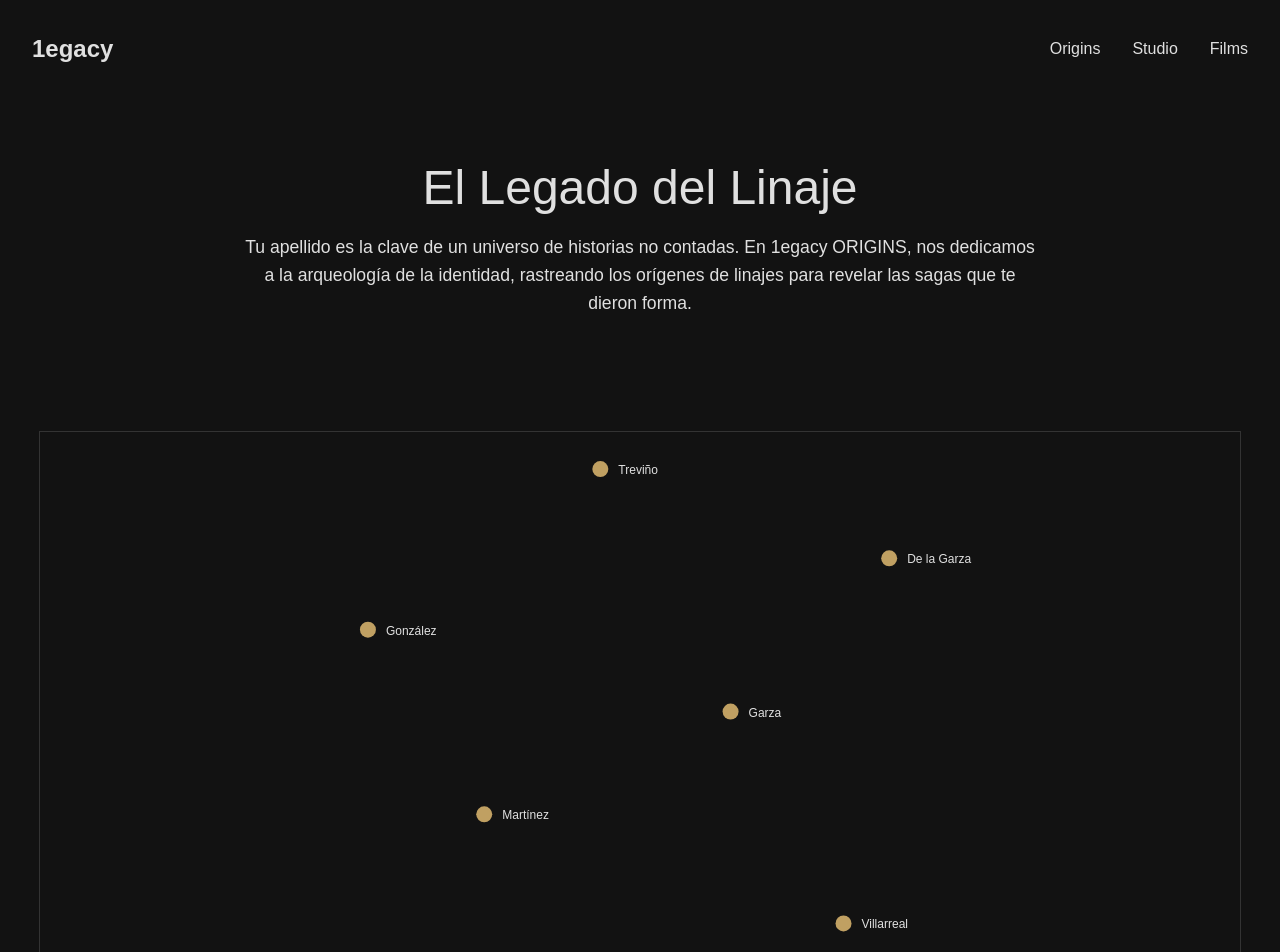
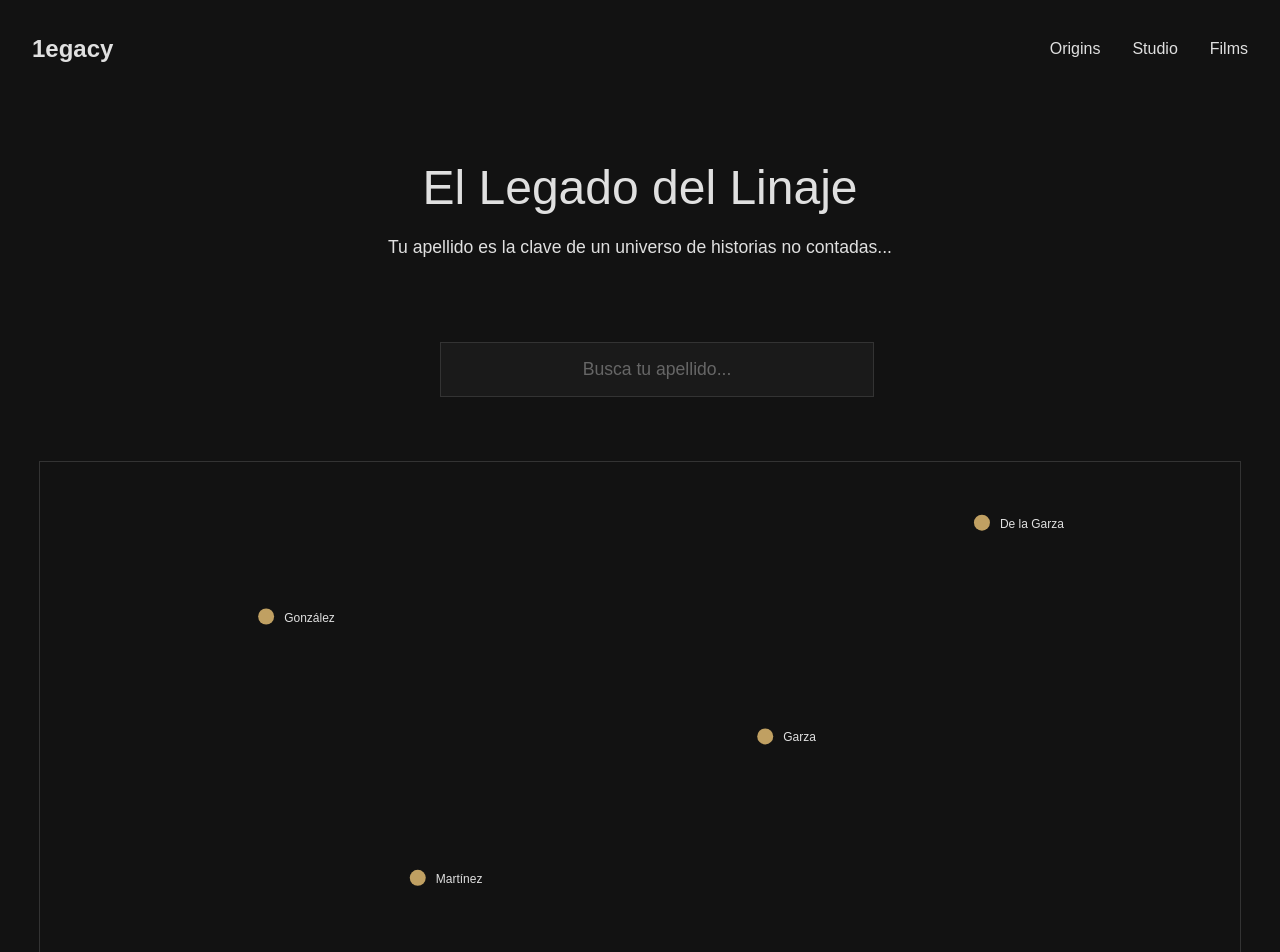
Before and after one commit to edgarcasasc/1egacy-frontend, a SvelteKit app: page /origins in a window 1280 px wide. Shown: the top 952 px of the page. Built offline with nearby package versions, Linux system fonts and the light colour scheme.

Commit message:
FEATURE: Completada la Constelación con buscador y captura de leads para apellidos no encontrados

```diff
--- a/src/routes/origins/+page.svelte
+++ b/src/routes/origins/+page.svelte
@@ -3,64 +3,61 @@
   import * as d3 from 'd3';
   import LinajeModal from '../../components/LinajeModal.svelte';
 
+  // --- VARIABLES DE ESTADO ---
   let mostrarModal = false;
   let linajeSeleccionado = null;
+  let terminoBusqueda = '';
+  let svgElement;
 
-  const linajes = [
-    {
-      id: 'Garza',
-      introduccion: 'El linaje Garza, arraigado en la nobleza del norte de España, es sinónimo de resiliencia y liderazgo...',
-      articulos: [{ titulo: 'Los Garza y la Fundación de Monterrey', url: '/blog/garza-1' }]
-    },
-    {
-      id: 'Martínez',
-      introduccion: 'Descubre la historia de los Martínez, un linaje de artesanos y pioneros que dejaron su huella...',
-      articulos: [
-        { titulo: 'El Arte Perdido de la Forja: El Legado Martínez', url: '/blog/martinez-1' },
-        { titulo: 'Isabel Martínez: La Matriarca que Financió una Revolución', url: '/blog/martinez-2' },
-      ]
-    },
-    {
-      id: 'Treviño',
-      introduccion: 'De origen Cántabro, el apellido Treviño está ligado a la exploración y a la administración de vastos territorios...',
-      articulos: [{ titulo: 'Diego de Treviño y el Camino Real', url: '/blog/trevino-1' }]
-    },
+  // --- LA MINI-BASE DE DATOS ---
+  const todosLosLinajes = [
+    { id: 'Garza', introduccion: 'El linaje Garza, arraigado en la nobleza del norte de España...', articulos: [{ titulo: 'Los Garza y la Fundación de Monterrey', url: '/blog/garza-1' }] },
+    { id: 'Martínez', introduccion: 'Descubre la historia de los Martínez, un linaje de artesanos y pioneros...', articulos: [{ titulo: 'El Arte Perdido de la Forja', url: '/blog/martinez-1' }, { titulo: 'Isabel Martínez: La Matriarca', url: '/blog/martinez-2' }] },
+    { id: 'Treviño', introduccion: 'De origen Cántabro, el apellido Treviño está ligado a la exploración...', articulos: [{ titulo: 'Diego de Treviño y el Camino Real', url: '/blog/trevino-1' }] },
     { id: 'Villarreal', introduccion: 'Información sobre Villarreal próximamente.', articulos: [] },
     { id: 'González', introduccion: 'Información sobre González próximamente.', articulos: [] },
     { id: 'De la Garza', introduccion: 'Información sobre De la Garza próximamente.', articulos: [] },
     { id: 'Elizondo', introduccion: 'Información sobre Elizondo próximamente.', articulos: [] },
   ];
 
+  // --- VARIABLE REACTIVA: Filtra los linajes en tiempo real ---
+  $: linajesFiltrados = terminoBusqueda === ''
+    ? todosLosLinajes
+    : todosLosLinajes.filter(linaje =>
+        linaje.id.toLowerCase().includes(terminoBusqueda.toLowerCase())
+      );
+
   function abrirModal(linaje) {
     linajeSeleccionado = linaje;
     mostrarModal = true;
   }
-
   function cerrarModal() {
     mostrarModal = false;
   }
 
-  onMount(() => {
-    const svg = d3.select('#constelacion-svg');
+  function dibujarConstelacion(datos) {
+    if (!datos) return;
+    const svg = d3.select(svgElement);
+    svg.selectAll('*').remove();
+
     const width = 1200, height = 600;
 
-    const simulation = d3.forceSimulation(linajes)
+    const simulation = d3.forceSimulation(datos)
       .force('charge', d3.forceManyBody().strength(-150))
       .force('center', d3.forceCenter(width / 2, height / 2));
 
-    const nodes = svg.append('g').selectAll('circle').data(linajes).enter().append('circle')
+    const nodes = svg.append('g').selectAll('circle').data(datos).enter().append('circle')
       .attr('r', 8).attr('fill', '#c0a062').style('cursor', 'pointer')
       .on('mouseover', handleMouseOver).on('mouseout', handleMouseOut)
       .on('click', (event, d) => abrirModal(d));
 
-    const labels = svg.append('g').selectAll('text').data(linajes).enter().append('text')
+    const labels = svg.append('g').selectAll('text').data(datos).enter().append('text')
       .text(d => d.id).attr('font-size', '12px').attr('fill', '#e0e0e0').style('pointer-events', 'none');
 
     function handleMouseOver(event, d) {
       d3.select(this).transition().duration(200).attr('r', 12).attr('fill', '#ffffff');
       labels.filter(ld => ld.id === d.id).transition().duration(200).attr('font-size', '16px').attr('font-weight', 'bold');
     }
-
     function handleMouseOut(event, d) {
       d3.select(this).transition().duration(200).attr('r', 8).attr('fill', '#c0a062');
       labels.filter(ld => ld.id === d.id).transition().duration(200).attr('font-size', '12px').attr('font-weight', 'normal');
@@ -70,26 +67,56 @@
       nodes.attr('cx', d => d.x).attr('cy', d => d.y);
       labels.attr('x', d => d.x + 18).attr('y', d => d.y + 5);
     });
+  }
+
+  onMount(() => {
+    if (svgElement) dibujarConstelacion(todosLosLinajes);
   });
+
+  $: if (svgElement) {
+    dibujarConstelacion(linajesFiltrados);
+  }
 </script>
 
 <div class="origins-container">
   <div class="manifesto">
     <h1>El Legado del Linaje</h1>
     <p>
-      Tu apellido es la clave de un universo de historias no contadas. En 1egacy
-      ORIGINS, nos dedicamos a la arqueología de la identidad, rastreando los
-      orígenes de linajes para revelar las sagas que te dieron forma.
+      Tu apellido es la clave de un universo de historias no contadas...
     </p>
   </div>
-  <div class="constelacion-wrapper">
-    <svg id="constelacion-svg"></svg>
+
+  <div class="buscador-wrapper">
+    <input
+      type="text"
+      placeholder="Busca tu apellido..."
+      bind:value={terminoBusqueda}
+    />
   </div>
+
+{#if linajesFiltrados.length > 0}
+    <div class="constelacion-wrapper">
+      <svg id="constelacion-svg" bind:this={svgElement}></svg>
+    </div>
+  {:else if terminoBusqueda !== ''}
+    <div class="no-resultados-wrapper">
+      <h3>El apellido "{terminoBusqueda}" aún no está en nuestra constelación.</h3>
+      <p>
+        Somos un estudio en constante investigación. Déjanos tu correo y te
+        notificaremos en cuanto tengamos información sobre este linaje.
+      </p>
+      <form class="formulario-interes">
+        <input type="email" placeholder="Tu correo electrónico" />
+        <button type="submit">Notificarme</button>
+      </form>
+    </div>
+  {/if}
 </div>
 
 {#if mostrarModal}
-  <LinajeModal linaje={linajeSeleccionado} onCerrar={cerrarModal} />
+  <LinajeModal {linajeSeleccionado} onCerrar={cerrarModal} />
 {/if}
+
 
 <style>
   .origins-container { padding-top: 120px; padding-bottom: 60px; display: flex; flex-direction: column; align-items: center; width: 100%; }
@@ -98,4 +125,83 @@
   .manifesto p { font-size: 1.1rem; line-height: 1.6; }
   .constelacion-wrapper { width: 100%; max-width: 1200px; height: 600px; border: 1px solid #333; margin-top: 2rem; }
   #constelacion-svg { width: 100%; height: 100%; }
+  .buscador-wrapper {
+  margin-bottom: 2rem;
+  width: 100%;
+  max-width: 400px;
+}
+
+.buscador-wrapper input {
+  width: 100%;
+  padding: 1rem;
+  background-color: #1a1a1a;
+  border: 1px solid #333;
+  color: #e0e0e0;
+  font-size: 1.1rem;
+  text-align: center;
+}
+
+.buscador-wrapper input::placeholder {
+  color: #666;
+}
+
+.buscador-wrapper input:focus {
+  outline: none;
+  border-color: #c0a062;
+}
+.no-resultados-wrapper {
+  width: 100%;
+  max-width: 600px;
+  height: 600px;
+  border: 1px solid #333;
+  margin-top: 2rem;
+  display: flex;
+  flex-direction: column;
+  justify-content: center;
+  align-items: center;
+  text-align: center;
+  padding: 2rem;
+}
+
+.no-resultados-wrapper h3 {
+  font-size: 1.8rem;
+  font-weight: 300;
+  color: #c0a062;
+  margin-bottom: 1.5rem;
+}
+
+.no-resultados-wrapper p {
+  line-height: 1.6;
+  margin-bottom: 2rem;
+}
+
+.formulario-interes {
+  display: flex;
+  width: 100%;
+}
+
+.formulario-interes input {
+  flex-grow: 1;
+  padding: 1rem;
+  background-color: #1a1a1a;
+  border: 1px solid #333;
+  color: #e0e0e0;
+  font-size: 1rem;
+}
+
+.formulario-interes button {
+  background-color: #c0a062;
+  color: #121212;
+  border: none;
+  padding: 1rem 2rem;
+  font-size: 1rem;
+  font-weight: bold;
+  cursor: pointer;
+  text-transform: uppercase;
+  transition: background-color 0.3s ease;
+}
+
+.formulario-interes button:hover {
+  background-color: #ffffff;
+}
 </style>
```
